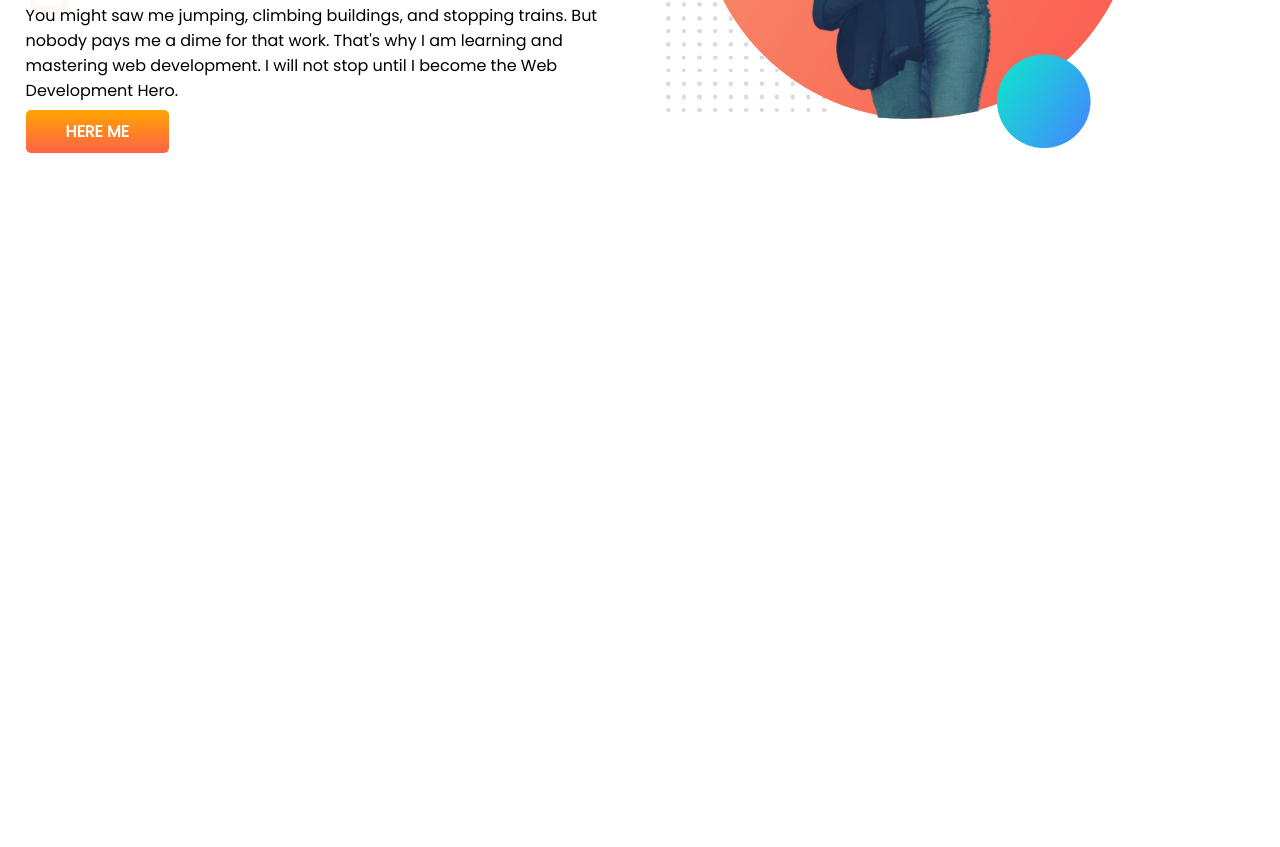
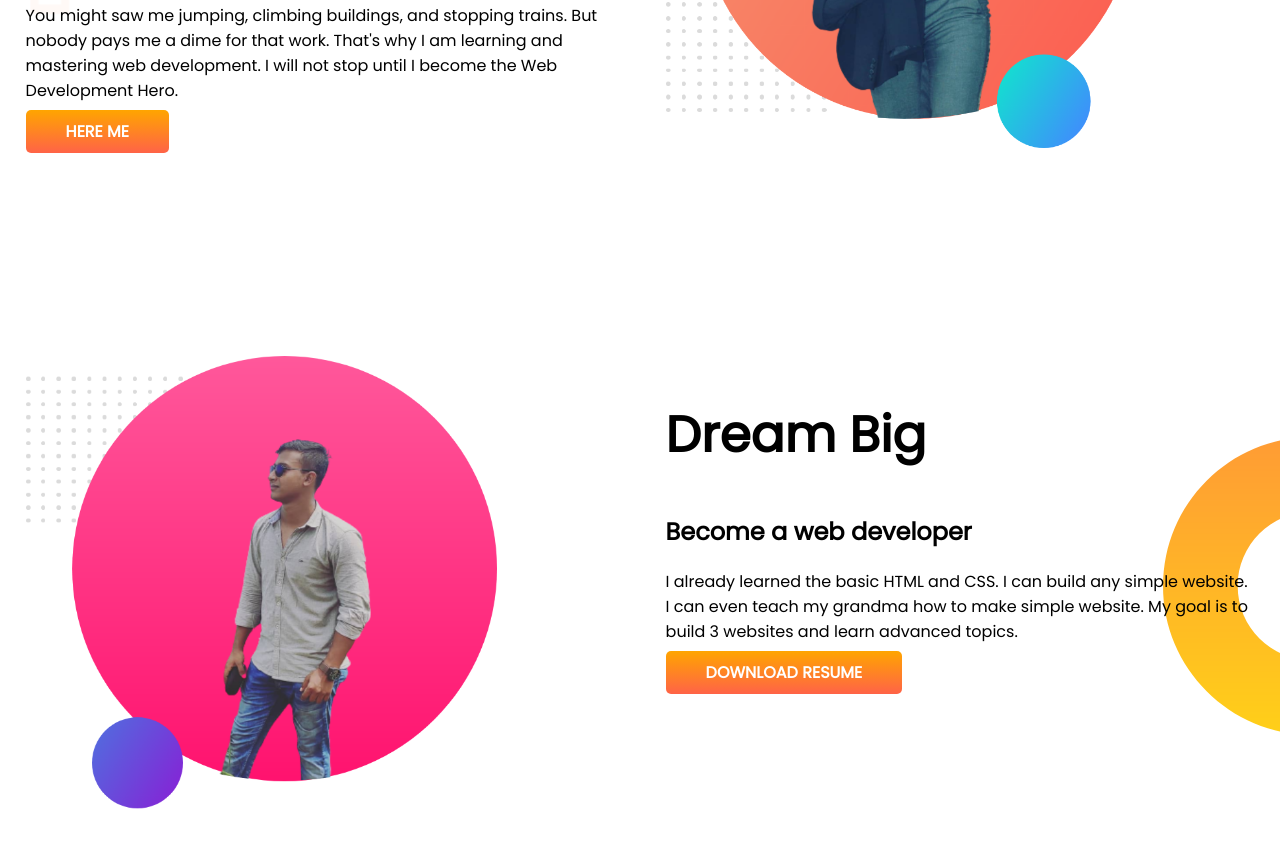
Before and after one commit to Mursalinkhan552/developer-portfolio, a plain HTML site: page index.html in a window 1280 px wide. Shown: the part 345-1192 px from the top of the page. Before the commit the page ends 800 px from the top, so only its background shows below. Drawn offline with Linux system fonts and the light colour scheme.

Commit message:
dream added

```diff
--- a/index.html
+++ b/index.html
@@ -29,6 +29,18 @@
             <img src="images/mursalin-pi-with-bg.png" alt="">
         </div>
     </section>
+    <section class="dream-big">
+        <div class="half-width">
+            <img src="images/MRK-bg2.png" alt="">
+        </div>
+        <div class="half-width">
+            <h1>Dream Big</h1>
+            <h2>Become a web developer</h2>
+            <p>I already learned the basic HTML and CSS. I can build any simple website. I can even teach my grandma how
+                to make simple website. My goal is to build 3 websites and learn advanced topics.</p>
+            <a class="link-button" target="_blank" href="">DOWNLOAD RESUME</a>
+        </div>
+    </section>
 </body>
 
 </html>
--- a/style.css
+++ b/style.css
@@ -13,6 +13,7 @@ h1 {
 
 section {
     display: flex;
+    margin-bottom: 150px;
 }
 
 .half-width {
@@ -37,3 +38,9 @@ section {
     background-image: url(images/top-banner.png);
     background-repeat: no-repeat;
 }
+
+.dream-big {
+    background-image: url(images/dream-bg.png);
+    background-repeat: no-repeat;
+    background-position: right;
+}
```
Also changed, not shown: images/MRK-bg2.png (added).
